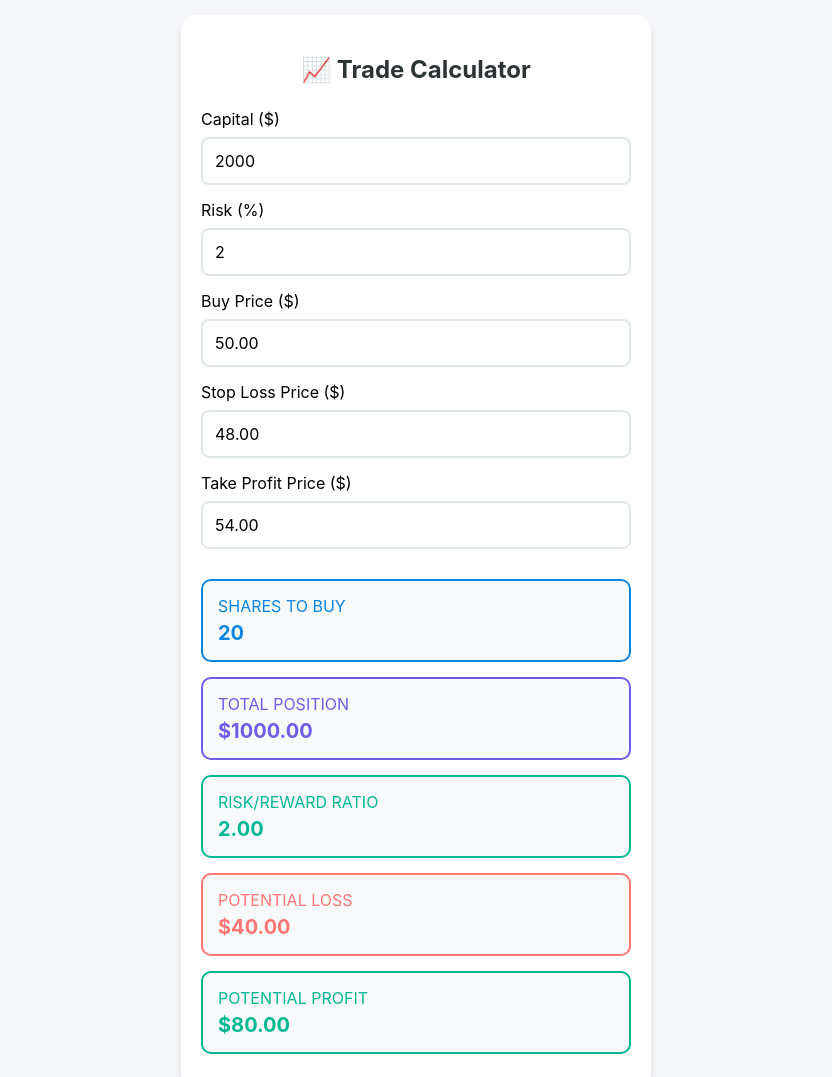
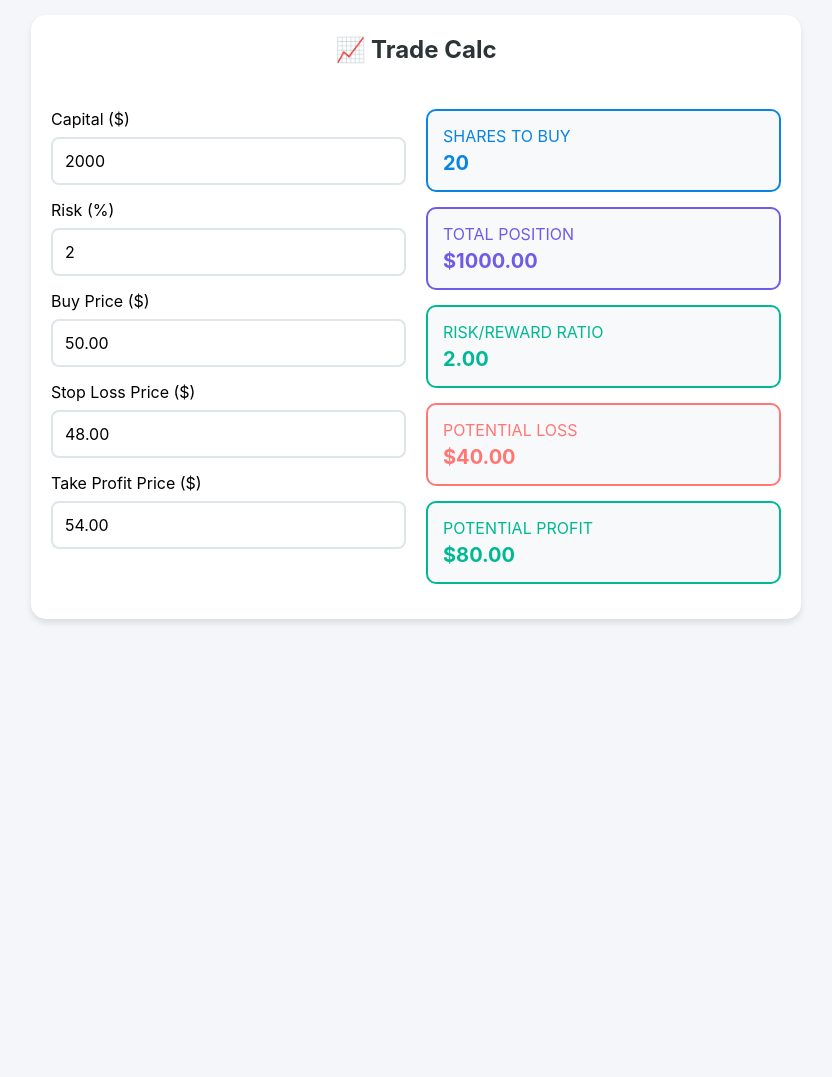
Before and after one commit to taratey/trade_calc, a plain HTML site: page index.html in a window 1280 px wide. Shown: the top 1077 px of the page, without its empty margins (224-1056 px from the left). After the commit the page ends 800 px from the top, so only its background shows below. Drawn offline with Linux system fonts and the light colour scheme.

Commit message:
Update index.html

```diff
--- a/index.html
+++ b/index.html
@@ -14,7 +14,7 @@
         body {
             padding: 15px;
             background: #f5f6fa;
-            max-width: 500px;
+            max-width: 800px;
             margin: 0 auto;
         }
 
@@ -23,11 +23,20 @@
             padding: 20px;
             border-radius: 15px;
             box-shadow: 0 4px 6px rgba(0,0,0,0.1);
+            display: grid;
+            grid-template-columns: repeat(auto-fit, minmax(300px, 1fr));
+            gap: 20px;
+        }
+
+        .input-column, .results-column {
+            display: flex;
+            flex-direction: column;
         }
 
         h2 {
             color: #2d3436;
-            margin-bottom: 25px;
+            margin: 0 0 25px 0;
+            grid-column: 1 / -1;
             text-align: center;
         }
 
@@ -44,8 +53,9 @@
             background: #f8f9fa;
             padding: 15px;
             border-radius: 10px;
-            margin: 15px 0;
+            margin-bottom: 15px;
             border: 2px solid;
+            flex: 1;
         }
 
         .result-value {
@@ -65,15 +75,22 @@
             background: #ffebee;
             padding: 12px;
             border-radius: 8px;
-            margin: 15px 0;
+            margin-bottom: 15px;
             display: none;
+        }
+
+        @media (max-width: 600px) {
+            .card {
+                grid-template-columns: 1fr;
+            }
         }
     </style>
 </head>
 <body>
     <div class="card">
-        <h2>📈 Trade Calculator</h2>
+        <h2>📈 Trade Calc</h2>
 
+        <div class="input-column">
             <label>Capital ($)</label>
             <input type="number" id="capital" value="2000">
 
@@ -92,7 +109,9 @@
             <div class="error-message" id="sizeError">
                 ⚠️ Total position exceeds capital!
             </div>
+        </div>
 
+        <div class="results-column">
             <div class="highlight" id="totalShares">
                 <div>SHARES TO BUY</div>
                 <div class="result-value" id="shares">0</div>
@@ -118,17 +137,16 @@
                 <div class="result-value">$<span id="profitAmount">0.00</span></div>
             </div>
         </div>
+    </div>
 
     <script>
         function calculate() {
-            // Get input values
             const capital = parseFloat(document.getElementById('capital').value) || 0;
             const riskPercent = parseFloat(document.getElementById('riskPercent').value) || 0;
             const buyPrice = parseFloat(document.getElementById('buyPrice').value) || 0;
             const slPrice = parseFloat(document.getElementById('slPrice').value) || 0;
             const tpPrice = parseFloat(document.getElementById('tpPrice').value) || 0;
 
-            // Core calculations
             const riskAmount = (capital * riskPercent) / 100;
             const riskPerShare = buyPrice - slPrice;
             const rewardPerShare = tpPrice - buyPrice;
@@ -138,11 +156,7 @@
             const totalProfit = shares * rewardPerShare;
             const rrRatio = riskPerShare > 0 ? (rewardPerShare / riskPerShare).toFixed(2) : 0;
 
-            // Error handling
-            const errorElement = document.getElementById('sizeError');
-            errorElement.style.display = positionSize > capital ? 'block' : 'none';
-
-            // Update display
+            document.getElementById('sizeError').style.display = positionSize > capital ? 'block' : 'none';
             document.getElementById('shares').textContent = shares;
             document.getElementById('positionSize').textContent = positionSize.toFixed(2);
             document.getElementById('rrRatio').textContent = rrRatio;
@@ -150,7 +164,6 @@
             document.getElementById('profitAmount').textContent = totalProfit.toFixed(2);
         }
 
-        // Initialize calculator
         document.querySelectorAll('input').forEach(input => {
             input.addEventListener('input', calculate);
         });
```
Lines whose indentation alone changed are shown as unchanged.
